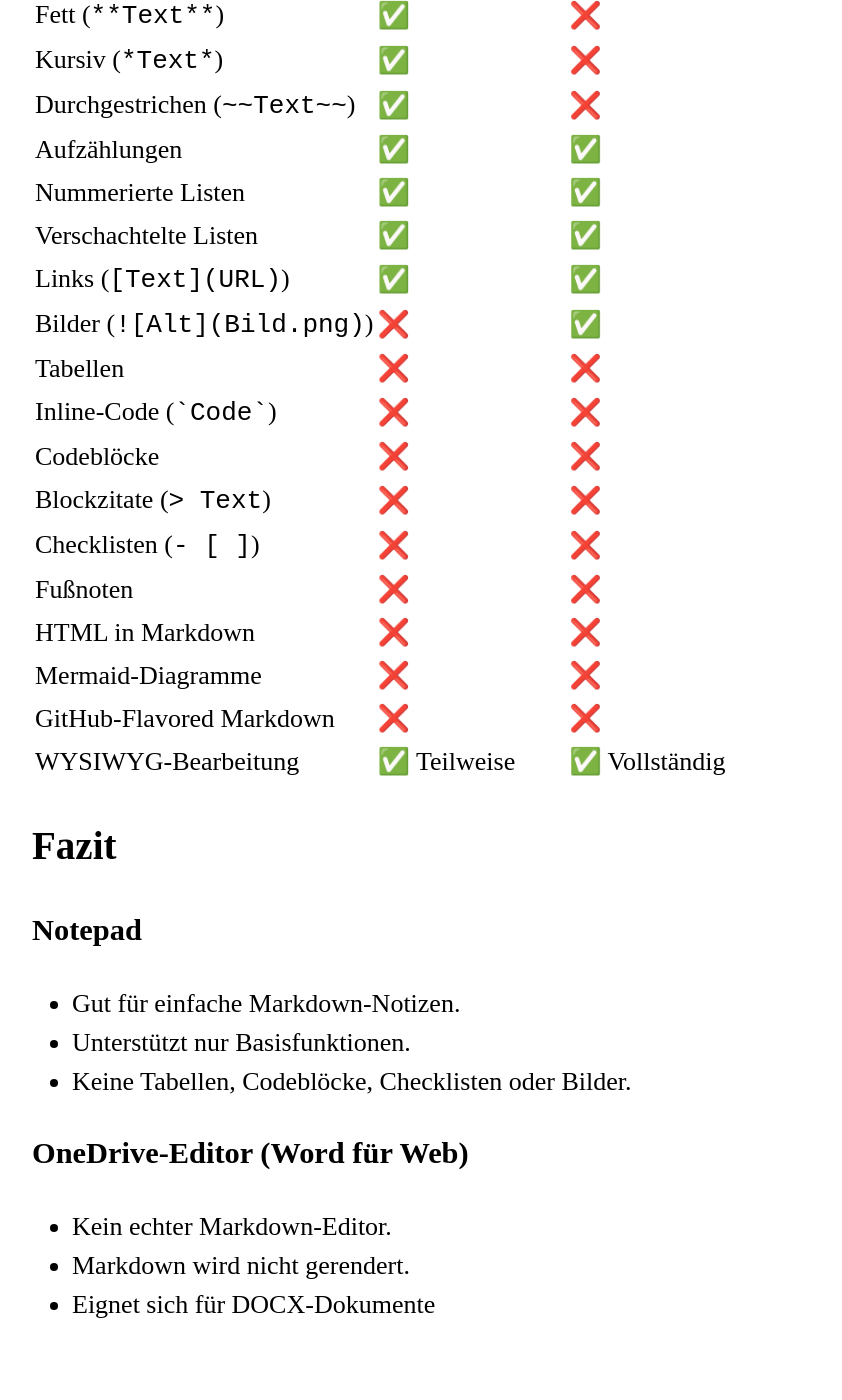
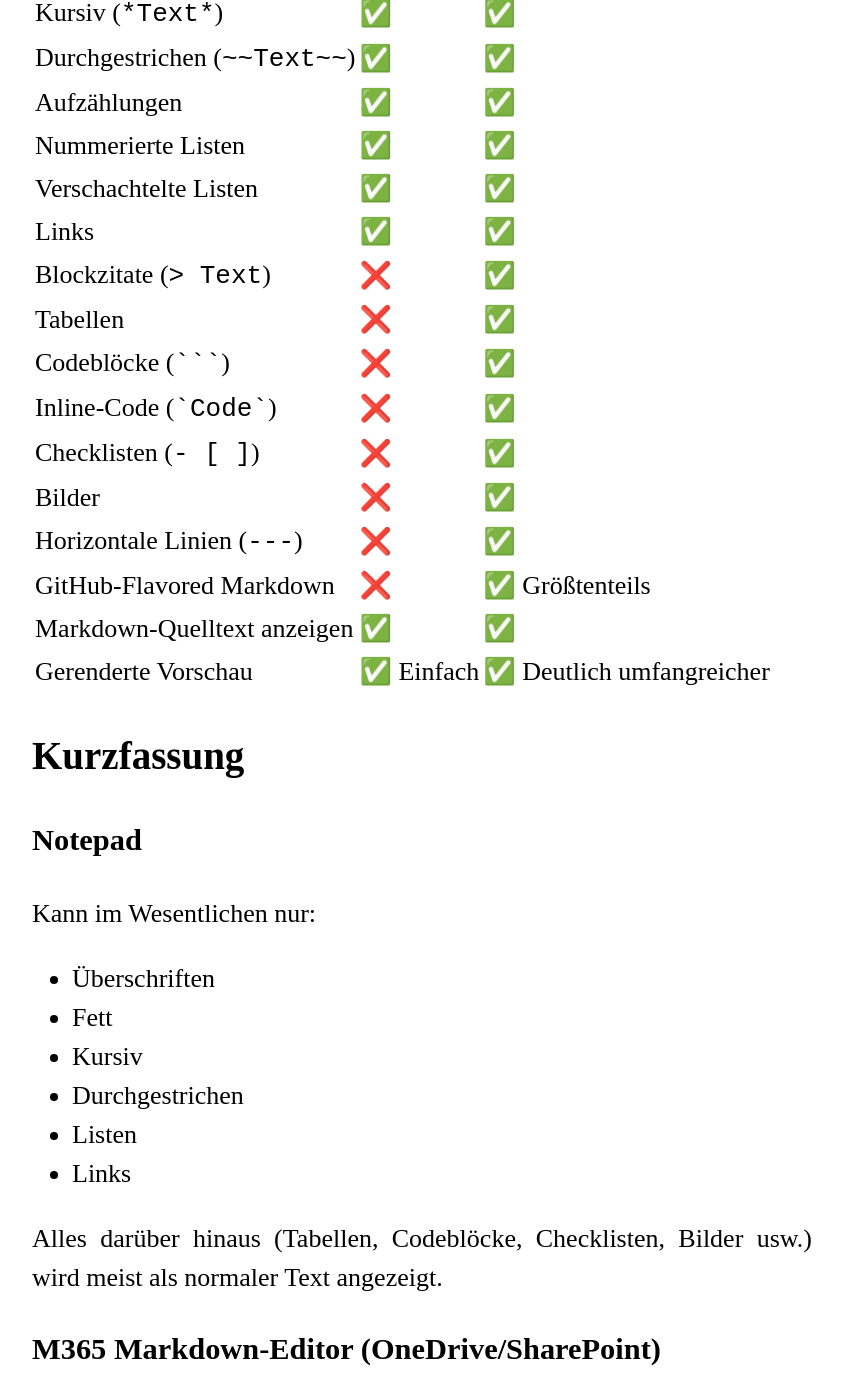
Before and after one commit to MonaLgbt/MonaLgbt.github.io, a Jekyll site: the page built from pages/comparison.md, in a window 1280 px wide and 1400 px high, scrolled down 597 px. Shown: the whole window, without its empty margins (218-1060 px from the left). Built offline with Jekyll 4.4.1, drawn with Linux system fonts in a browser that asks for light colours; before the commit the page ends 1963 px from its top, so only the background shows below that; some of the changed text lies outside the part shown.

Commit message:
Update comparison.md

`````diff
--- a/pages/comparison.md
+++ b/pages/comparison.md
@@ -7,42 +7,59 @@
 
 # Vergleich der Windows-Editoren
 
-Windows Notepad vs. OneDrive-Editor
+Windows Notepad vs. M365 Markdown-Editor
+(OneDrive/SharePoint)
 
-| Funktion &nbsp;&nbsp;&nbsp;&nbsp;&nbsp;&nbsp;&nbsp;&nbsp;&nbsp;&nbsp;&nbsp;&nbsp;&nbsp;&nbsp; | Notepad &nbsp;&nbsp;&nbsp;&nbsp;&nbsp;&nbsp; | OneDrive-Editor &nbsp;&nbsp;&nbsp;&nbsp;&nbsp;&nbsp; |
+| Funktion &nbsp;&nbsp;&nbsp;&nbsp;&nbsp;&nbsp;&nbsp;&nbsp;&nbsp;&nbsp;&nbsp;&nbsp;&nbsp;&nbsp; | Notepad | M365 Markdown-Editor |
 |-----------|----------|----------|
-| Markdown-Dateien öffnen | ✅ | ✅ |
-| Markdown-Vorschau | ✅ Eingeschränkt | ❌ |
-| Überschriften (`#`) | ✅ | ❌ |
-| Fett (`**Text**`) | ✅ | ❌ |
-| Kursiv (`*Text*`) | ✅ | ❌ |
-| Durchgestrichen (`~~Text~~`) | ✅ | ❌ |
+| Überschriften (`#`) | ✅ | ✅ |
+| Fett (`**Text**`) | ✅ | ✅ |
+| Kursiv (`*Text*`) | ✅ | ✅ |
+| Durchgestrichen (`~~Text~~`) | ✅ | ✅ |
 | Aufzählungen | ✅ | ✅ |
 | Nummerierte Listen | ✅ | ✅ |
 | Verschachtelte Listen | ✅ | ✅ |
-| Links (`[Text](URL)`) | ✅ | ✅ |
-| Bilder (`![Alt](Bild.png)`) | ❌ | ✅ |
-| Tabellen | ❌ | ❌ |
-| Inline-Code (`` `Code` ``) | ❌ | ❌ |
-| Codeblöcke | ❌ | ❌ |
-| Blockzitate (`> Text`) | ❌ | ❌ |
-| Checklisten (`- [ ]`) | ❌ | ❌ |
-| Fußnoten | ❌ | ❌ |
-| HTML in Markdown | ❌ | ❌ |
-| Mermaid-Diagramme | ❌ | ❌ |
-| GitHub-Flavored Markdown | ❌ | ❌ |
-| WYSIWYG-Bearbeitung | ✅ Teilweise | ✅ Vollständig |
+| Links | ✅ | ✅ |
+| Blockzitate (`> Text`) | ❌ | ✅ |
+| Tabellen | ❌ | ✅ |
+| Codeblöcke (```` ``` ````) | ❌ | ✅ |
+| Inline-Code (`` `Code` ``) | ❌ | ✅ |
+| Checklisten (`- [ ]`) | ❌ | ✅ |
+| Bilder | ❌ | ✅ |
+| Horizontale Linien (`---`) | ❌ | ✅ |
+| GitHub-Flavored Markdown | ❌ | ✅ Größtenteils |
+| Markdown-Quelltext anzeigen | ✅ | ✅ |
+| Gerenderte Vorschau | ✅ Einfach | ✅ Deutlich umfangreicher |
 
-## Fazit
+## Kurzfassung
 
 ### Notepad
+Kann im Wesentlichen nur:
 
-- Gut für einfache Markdown-Notizen.
-- Unterstützt nur Basisfunktionen.
-- Keine Tabellen, Codeblöcke, Checklisten oder Bilder.
+- Überschriften
+- Fett
+- Kursiv
+- Durchgestrichen
+- Listen
+- Links
 
-### OneDrive-Editor (Word für Web)
+Alles darüber hinaus (Tabellen, Codeblöcke, Checklisten, Bilder usw.) wird meist als normaler Text angezeigt.
 
-- Kein echter Markdown-Editor.
-- Markdown wird nicht gerendert.
-- Eignet sich für DOCX-Dokumente
+### M365 Markdown-Editor (OneDrive/SharePoint)
+
+Kann zusätzlich:
+
+- Tabellen
+- Codeblöcke
+- Inline-Code
+- Blockzitate
+- Checklisten
+- Bilder
+- Trennlinien
+- große Teile von GitHub-Flavored Markdown
+
+## Merksatz
+
+Der **Notepad-Markdown-Support** ist eher ein Rich-Text-Formatierer mit Markdown-Syntax.
+
+Der **M365 Markdown-Editor** ist dagegen ein echter Markdown-Viewer/-Editor für Dokumentation und README-Dateien.
`````
Also changed, not shown: other parts of pages/comparison.md (+1 -1 lines).
